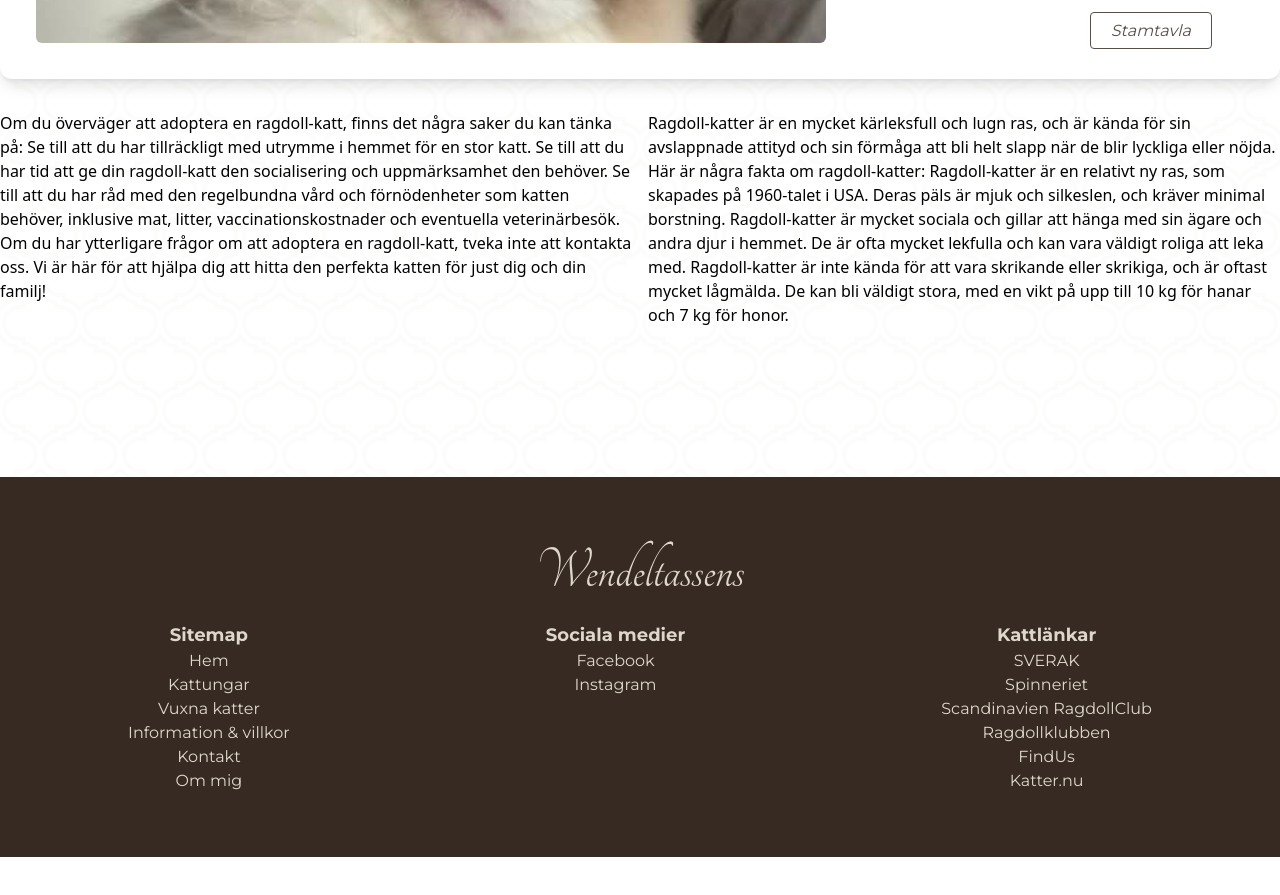
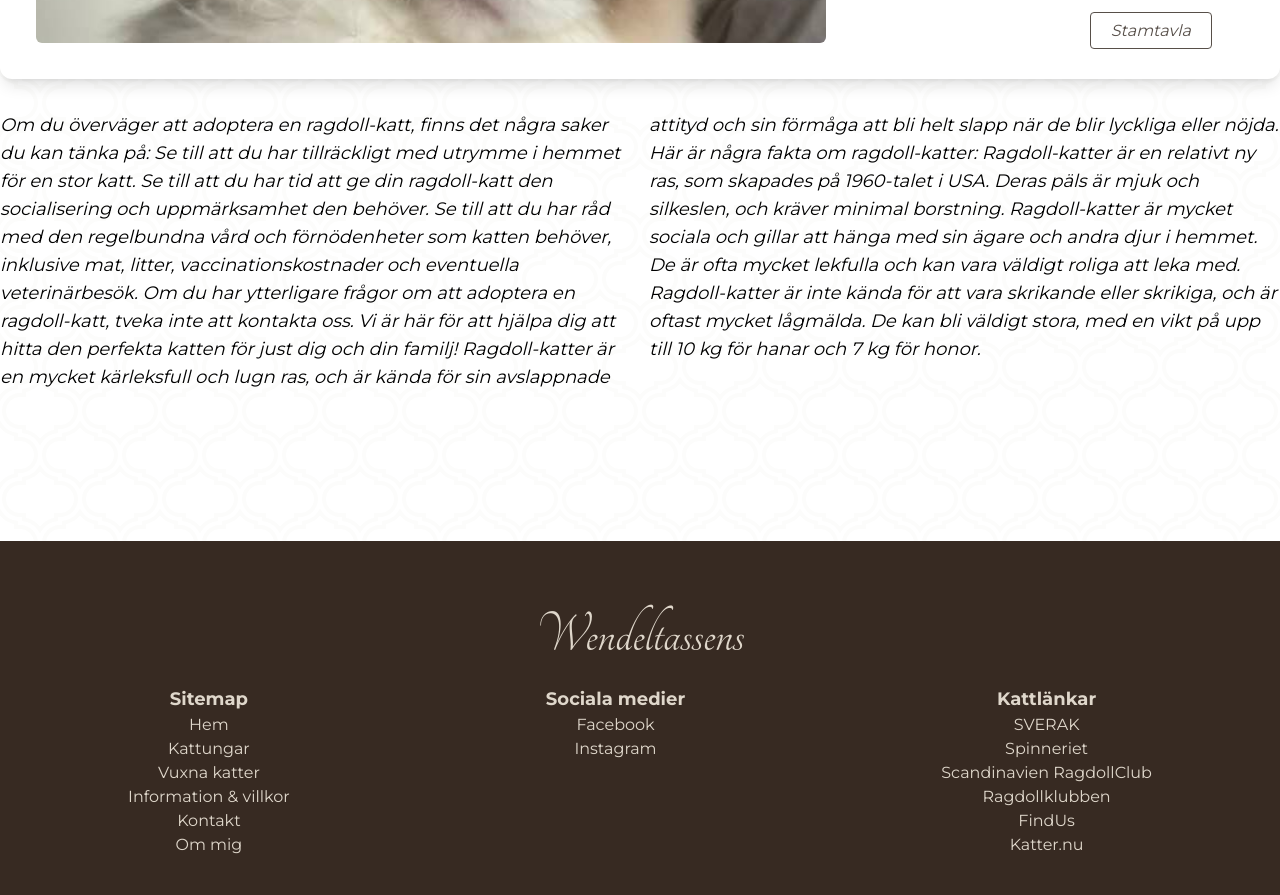
Before and after one commit to spaceflake/wendeltassens, a Next.js app: page /playground in a window 1280 px wide. Shown: the part 2713-3608 px from the top of the page. Before the commit the page ends 3570 px from the top, so only its background shows below. Built offline with nearby package versions, Linux system fonts and the light colour scheme.

Commit message:
TwoColumnTextSection - change to one text

```diff
--- a/app/playground/page.tsx
+++ b/app/playground/page.tsx
@@ -81,15 +81,14 @@ const page = (props: Props) => {
       </div>
       <div>
         <TwoColumnTextSection
-          text1="Om du överväger att adoptera en ragdoll-katt, finns det några saker du kan tänka på:
+          text="Om du överväger att adoptera en ragdoll-katt, finns det några saker du kan tänka på:
 
 Se till att du har tillräckligt med utrymme i hemmet för en stor katt.
 Se till att du har tid att ge din ragdoll-katt den socialisering och uppmärksamhet den behöver.
 Se till att du har råd med den regelbundna vård och förnödenheter som katten behöver, inklusive mat, litter, vaccinationskostnader och eventuella veterinärbesök.
 
 
-Om du har ytterligare frågor om att adoptera en ragdoll-katt, tveka inte att kontakta oss. Vi är här för att hjälpa dig att hitta den perfekta katten för just dig och din familj!"
-          text2="Ragdoll-katter är en mycket kärleksfull och lugn ras, och är kända för sin avslappnade attityd och sin förmåga att bli helt slapp när de blir lyckliga eller nöjda. Här är några fakta om ragdoll-katter:
+Om du har ytterligare frågor om att adoptera en ragdoll-katt, tveka inte att kontakta oss. Vi är här för att hjälpa dig att hitta den perfekta katten för just dig och din familj! Ragdoll-katter är en mycket kärleksfull och lugn ras, och är kända för sin avslappnade attityd och sin förmåga att bli helt slapp när de blir lyckliga eller nöjda. Här är några fakta om ragdoll-katter:
 
 Ragdoll-katter är en relativt ny ras, som skapades på 1960-talet i USA.
 Deras päls är mjuk och silkeslen, och kräver minimal borstning.
--- a/components/TwoColumnTextSection.tsx
+++ b/components/TwoColumnTextSection.tsx
@@ -1,15 +1,13 @@
 import React from 'react';
 
 type Props = {
-  text1: string;
-  text2: string;
+  text: string;
 };
 
-const TwoColumnTextSection = ({ text1, text2 }: Props) => {
+const TwoColumnTextSection = ({ text }: Props) => {
   return (
-    <div className="columns-2">
-      <div className="w-full">{text1}</div>
-      <div className="w-full">{text2}</div>
+    <div className="columns-2 font-Montserrat italic text-lg	">
+      <div className="w-full">{text}</div>
     </div>
   );
 };
```
